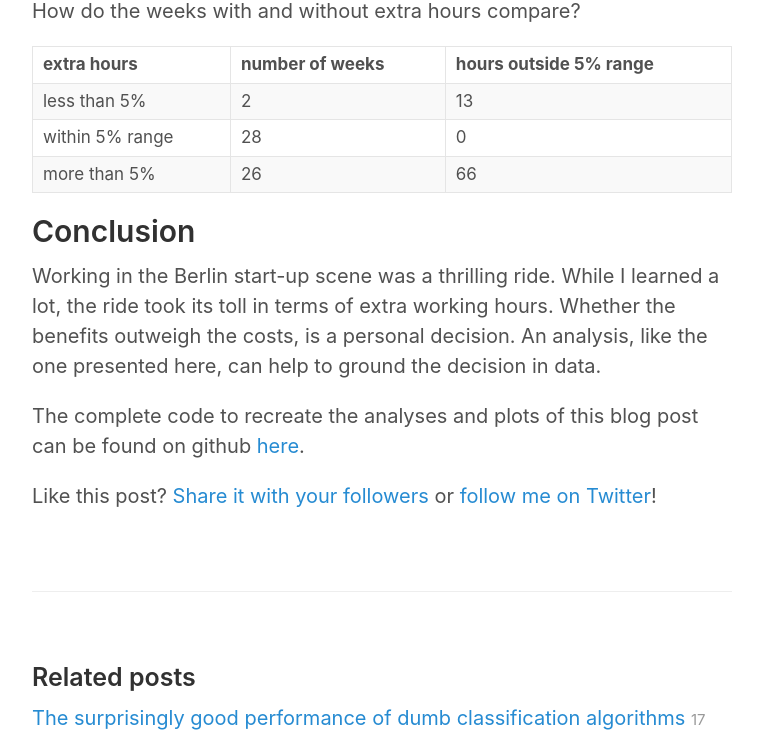
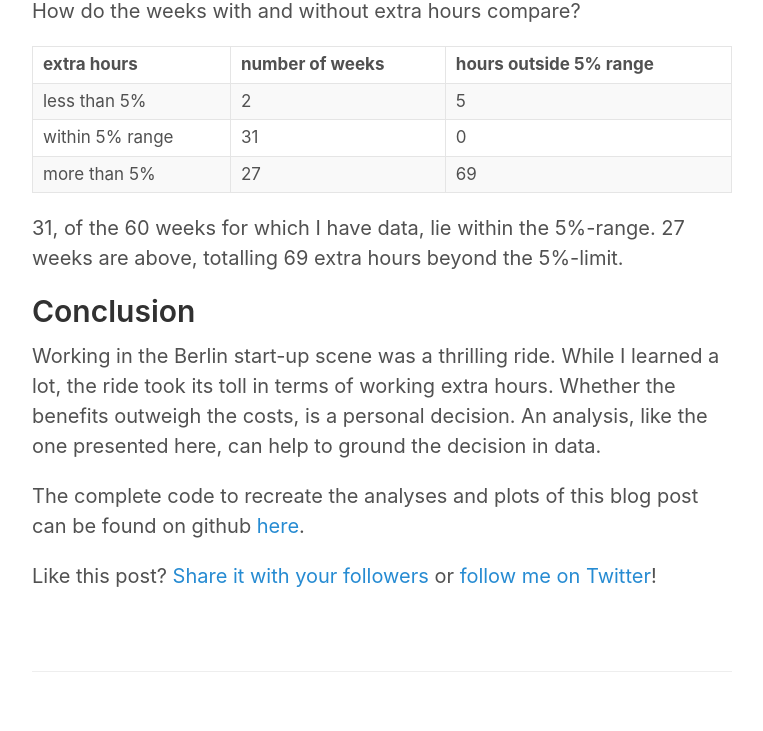
Before and after one commit to rikunert/rikunert.github.io, a Jekyll site: the page built from _posts/2019-07-10-working_hours.md, in a window 1280 px wide and 900 px high, scrolled down 3085 px, cut to the strip 169-900 px from the top of the window. Shown: the whole strip, without its empty margins (258-1021 px from the left). Built offline with Jekyll 4.4.1, drawn with Linux system fonts in a browser that asks for light colours; comment, search, counter and statistics services are not loaded; some of the changed text lies outside the part shown.

Commit message:
fix after fixing data entry error

```diff
--- a/_posts/2019-07-10-working_hours.md
+++ b/_posts/2019-07-10-working_hours.md
@@ -70,14 +70,17 @@ How do the weeks with and without extra hours compare?
 
 extra hours | number of weeks | hours outside 5% range
 --- | --- | ---
-less than 5% | 2 | 13
-within 5% range | 28 | 0
-more than 5% | 26 | 66
+less than 5% | 2 | 5
+within 5% range | 31 | 0
+more than 5% | 27 | 69
+
+31, of the 60 weeks for which I have data, lie within the 5%-range.
+27 weeks are above, totalling 69 extra hours beyond the 5%-limit.
 
 ## Conclusion
 
 Working in the Berlin start-up scene was a thrilling ride.
-While I learned a lot, the ride took its toll in terms of extra working hours.
+While I learned a lot, the ride took its toll in terms of working extra hours.
 Whether the benefits outweigh the costs, is a personal decision.
 An analysis, like the one presented here, can help to ground the decision in data.
 
```
Also changed, not shown: other parts of _posts/2019-07-10-working_hours.md (+1 -1 lines).
